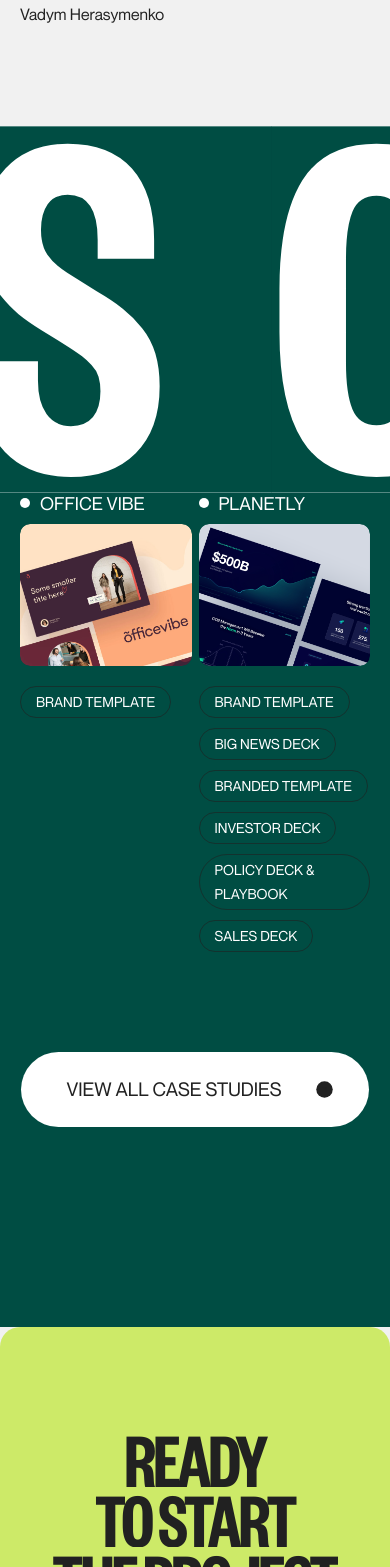
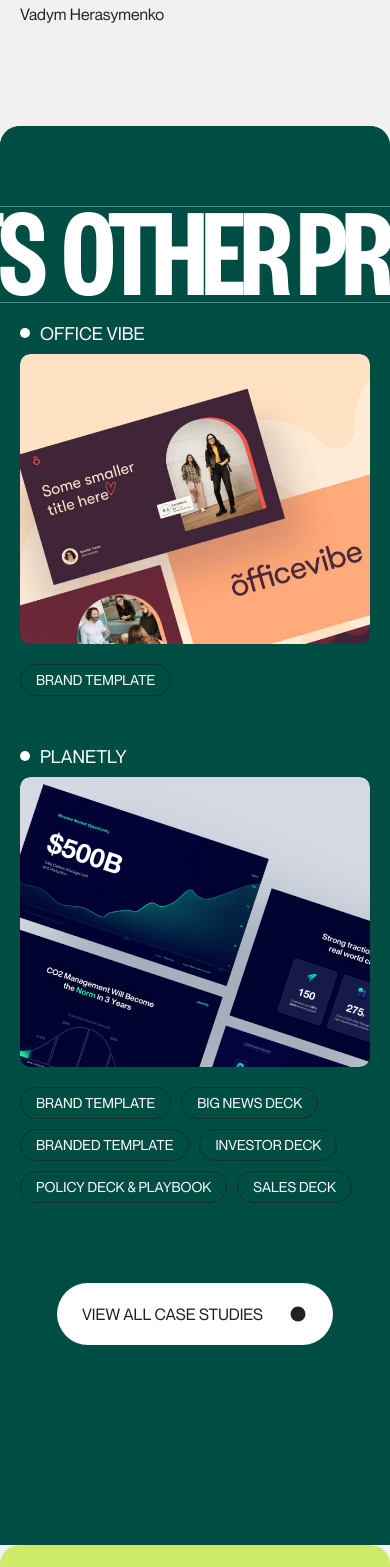
Before and after one commit to devwithzain/ochi-website-clone, a Next.js app: page /case in a window 390 px wide. Shown: the part 7621-9188 px from the top of the page. Built offline with nearby package versions, Linux system fonts and the light colour scheme.

Commit message:
modified

```diff
--- a/container/workiz-page/Works.tsx
+++ b/container/workiz-page/Works.tsx
@@ -6,14 +6,16 @@
 export default function Works() {
 	return (
 		<section className="w-full bg-marquee rounded-t-[20px] sticky -top-[95%]">
-			<Marquee
-				title="other projects"
-				className="text-[516px] leading-[310px] pb-[55px]"
-			/>
-			<div className="w-full flex justify-between gap-y-[50px] padding-x pb-[50px] flex-wrap">
+			<div className="w-full bg-marquee z-10 relative rounded-t-[20px] pt-[80px]">
+				<Marquee
+					title="other projects"
+					className="pb-[50px] lg:pb-[40px] md:pb-[30px] sm:pb-[20px] xm:pb-[15px] text-[540px] leading-[330px] lg:text-[380px] lg:leading-[240px] md:text-[300px] md:leading-[160px] sm:text-[230px] sm:leading-[140px] xm:text-[130px] xm:leading-[80px] "
+				/>
+			</div>
+			<div className="w-full flex justify-between gap-y-[50px] padding-x pb-[50px] pt-[20px] flex-wrap">
 				{workizItem.map((item) => (
 					<div
-						className="w-[49%] sm:w-full"
+						className="w-[49%] sm:w-full xm:w-full"
 						key={item.id}>
 						<div className="flex gap-x-[10px] items-center pb-[10px]">
 							<span className="w-[10px] h-[10px] rounded-full bg-white" />
@@ -38,21 +40,22 @@
 					</div>
 				))}
 			</div>
-			<div className="w-full flex pt-[50px] pb-[200px] justify-center">
+			<div className="w-full flex pt-[30px] pb-[200px] justify-center">
 				<div className="flex items-center justify-between bg-white cursor-pointer rounded-full group">
 					<Link
-						className="text-[19px] text-secondry uppercase font-normal font-NeueMontreal"
+						className="paragraph text-secondry uppercase font-normal font-NeueMontreal"
 						href={"/presentation"}>
 						<Rounded
-							className="py-[10px]"
+							className="py-[6px]"
 							backgroundColor="#212121">
-							<p className="text-secondry z-10 px-[15px] ml-[30px] py-[10px] group-hover:text-white">
+							<p className="text-secondry z-10 px-[10px] ml-[15px] py-[6px] group-hover:text-white">
 								view all case studies
 							</p>
-							<div className="bg-secondry p-[15px] rounded-full scale-[0.3] mr-[17px] group-hover:scale-[1] transition-all z-10 text-secondry group-hover:bg-white  duration-300 ease-in-out">
+							<div className="bg-secondry p-[10px] rounded-full scale-[0.3] mr-[10px] group-hover:scale-[0.9] transition-all z-10 text-secondry group-hover:bg-white  duration-300 ease-in-out">
 								<ArrowUpRight
 									strokeWidth={1.5}
-									size={25}
+									size={30}
+									className="scale-[0] group-hover:scale-[1]"
 								/>
 							</div>
 						</Rounded>
```
